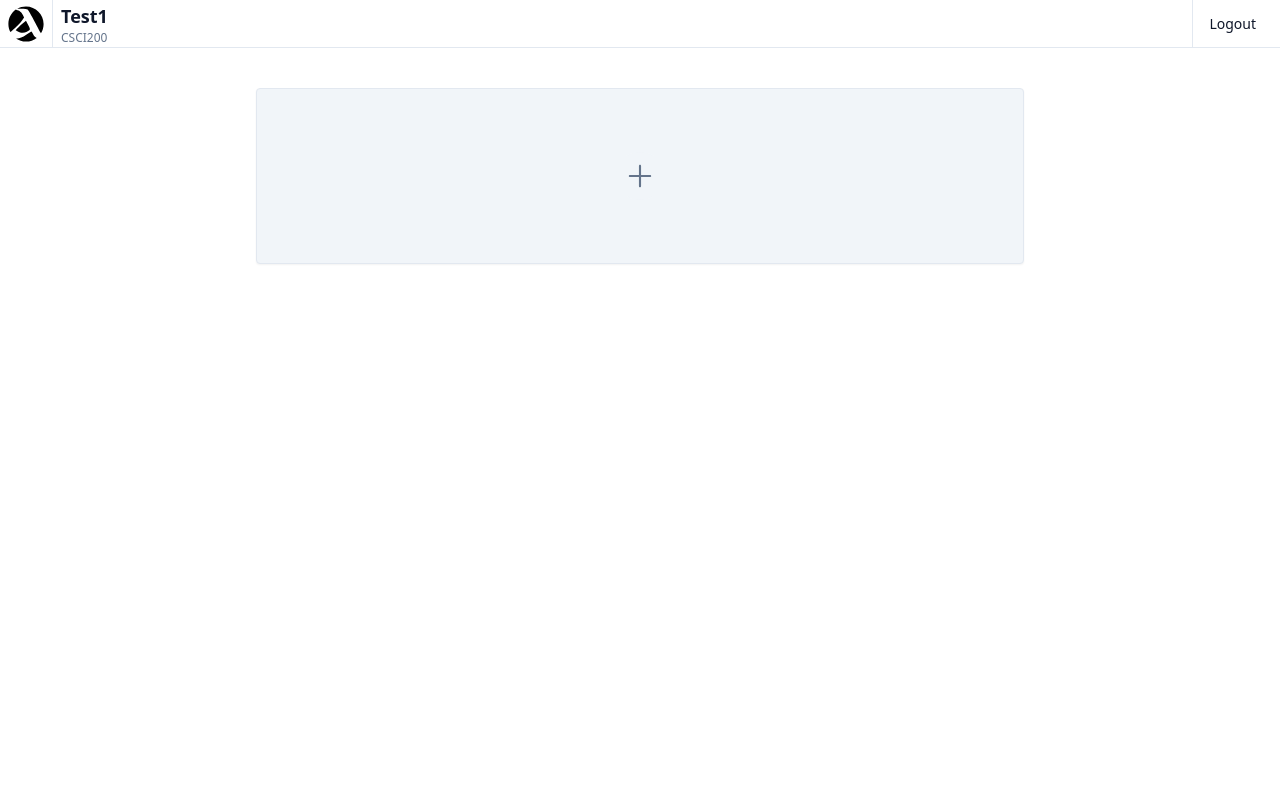
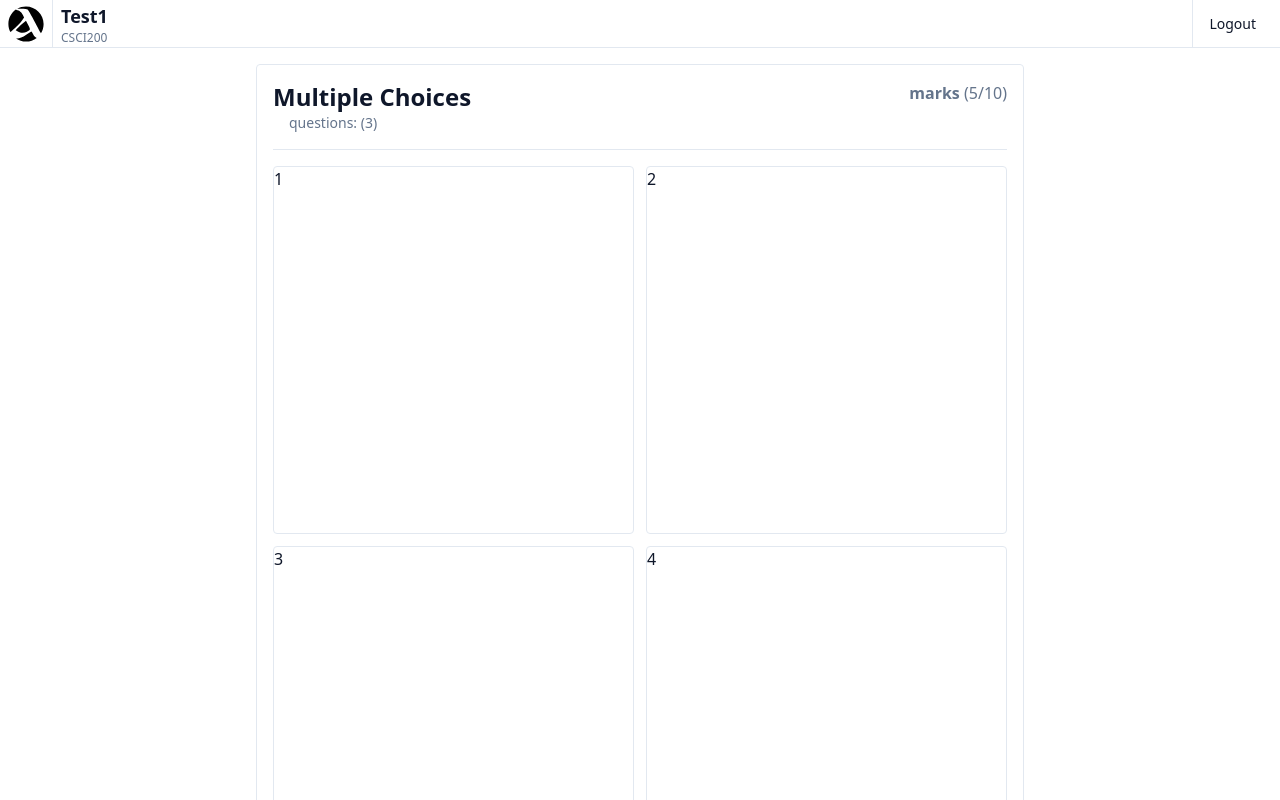
Before and after one commit to NashNoman/AureusEMS, a Next.js app in the folder nextjs/: page /builder/1 in a window 1280 px wide. Built offline with nearby package versions, Linux system fonts and the light colour scheme.

Commit message:
Created and implmented exam section components and edited builder's layout

```diff
--- a/nextjs/app/(builder)/builder/[id]/layout.tsx
+++ b/nextjs/app/(builder)/builder/[id]/layout.tsx
@@ -10,10 +10,12 @@ export const metadata = {
 export default function Layout({ children }: { children: ReactNode }) {
   return (
     <html lang="en">
-      <body className="h-screen">
+      <body className="h-screen overflow-hidden">
         <BuilderReduxProvider>
           <BuilderNavBar />
-          <main className="flex flex-col py-10 items-center">{children}</main>
+          <main className="flex flex-col pb-20 pt-4 items-center gap-4 overflow-y-auto h-[calc(100%-3rem)]">
+            {children}
+          </main>
         </BuilderReduxProvider>
       </body>
     </html>
--- a/nextjs/app/(builder)/builder/[id]/page.tsx
+++ b/nextjs/app/(builder)/builder/[id]/page.tsx
@@ -1,8 +1,10 @@
 import AddSectionPlaceholder from "@/components/builder/AddSectionPlaceholder";
+import ExamSection from "@/components/builder/Section";
 
 export default function Builder() {
   return (
     <>
+      <ExamSection />
       <AddSectionPlaceholder />
     </>
   );
--- a/nextjs/components/NavBar.tsx
+++ b/nextjs/components/NavBar.tsx
@@ -5,7 +5,7 @@ import React from "react";
 
 export function BuilderNavBar() {
   return (
-    <div className="h-12 px-2 border-b flex justify-between items-center">
+    <div className="h-12 px-2 border-b flex justify-between items-center sticky top-0 w-screen bg-background">
       <Link href="/" className="cursor-pointer">
         {<SimpleLogo className="h-9" />}
       </Link>
--- /dev/null
+++ b/nextjs/components/builder/MCQSectionBody.tsx
@@ -0,0 +1,16 @@
+const array = [1, 2, 3, 4, 5];
+
+export default function MCQSectionBody() {
+  return (
+    <div className="grid grid-cols-2 gap-3">
+      {array.map((num) => (
+        <div
+          key={num}
+          className="bg-background min-h-[23rem] rounded-sm border"
+        >
+          {num}
+        </div>
+      ))}
+    </div>
+  );
+}
--- /dev/null
+++ b/nextjs/components/builder/Section.tsx
@@ -0,0 +1,14 @@
+import MCQSectionBody from "@/components/builder/MCQSectionBody";
+import SectionHeader from "@/components/builder/SectionHeader";
+import SectionWrapper from "@/components/builder/SectionWrapper";
+import { Separator } from "@/components/ui/separator";
+
+export default function Section() {
+  return (
+    <SectionWrapper>
+      <SectionHeader />
+      <Separator className="my-4" />
+      <MCQSectionBody />
+    </SectionWrapper>
+  );
+}
--- /dev/null
+++ b/nextjs/components/builder/SectionHeader.tsx
@@ -0,0 +1,14 @@
+export default function SectionHeader() {
+  return (
+    <section className="flex justify-between">
+      <div>
+        {/* <p className="font-bold text-sm text-muted-foreground">A</p> */}
+        <h2 className="font-bold text-2xl">Multiple Choices</h2>
+        <p className="ml-4 text-sm text-muted-foreground">questions: (3)</p>
+      </div>
+      <p className="text-muted-foreground">
+        <b>marks</b> (5/10)
+      </p>
+    </section>
+  );
+}
--- /dev/null
+++ b/nextjs/components/builder/SectionWrapper.tsx
@@ -0,0 +1,5 @@
+import { ReactNode } from "react";
+
+export default function SectionWrapper({ children }: { children: ReactNode }) {
+  return <div className="rounded-sm w-[60%] p-4 border">{children}</div>;
+}
```
